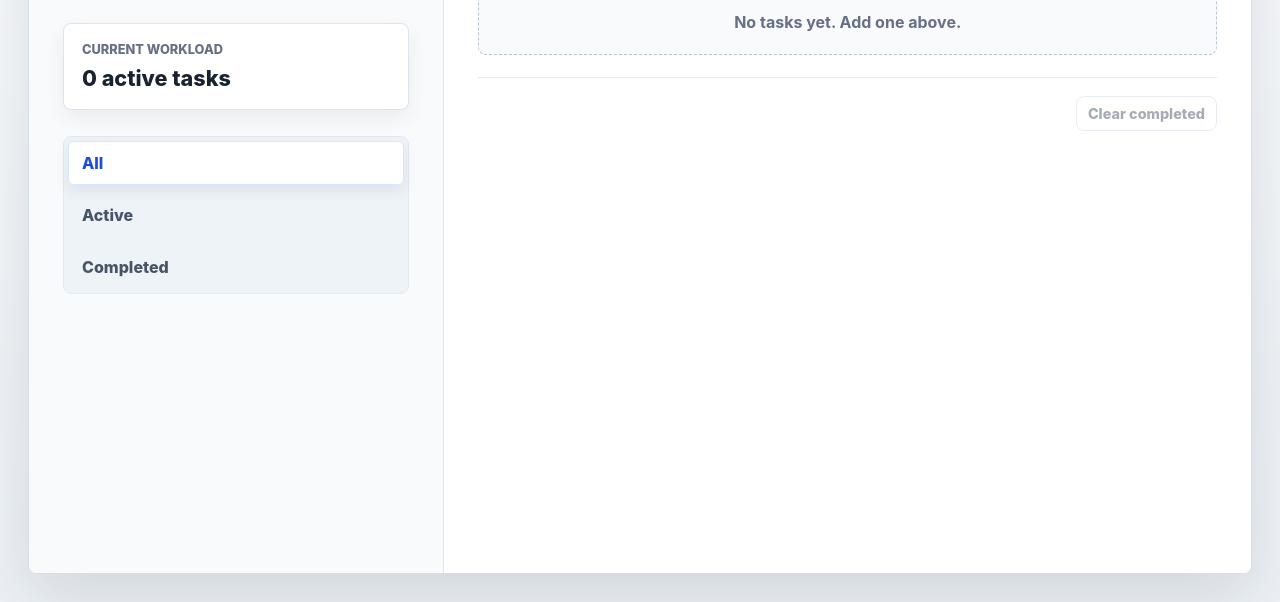
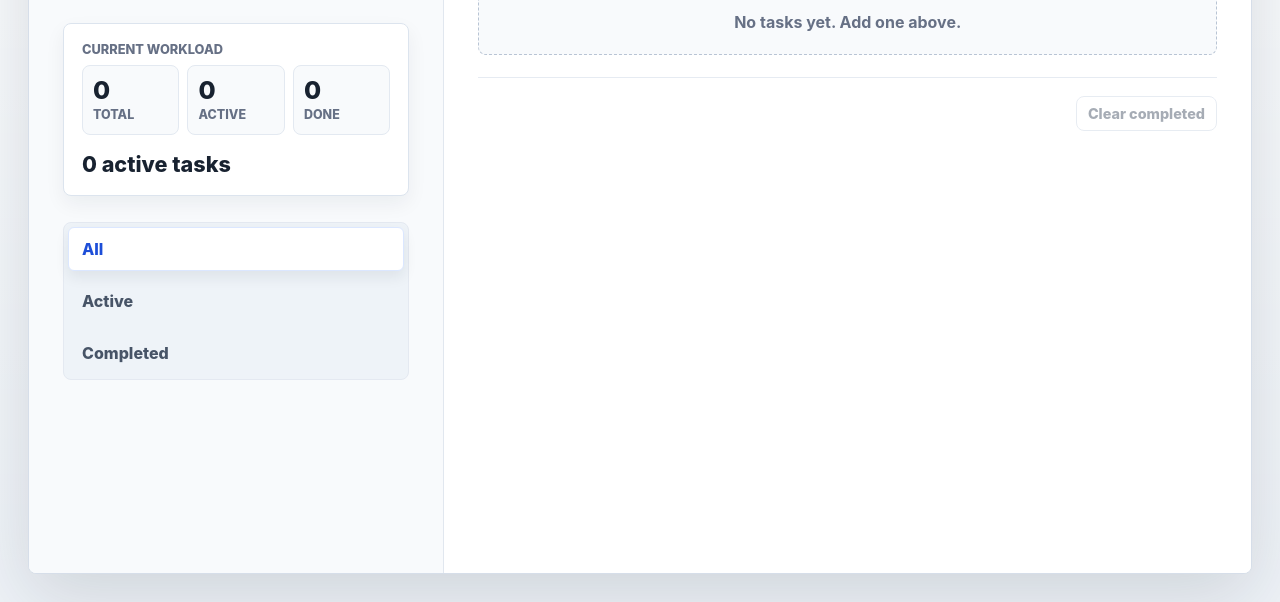
Before and after one commit to BUSISWABILIBILI/todo-list, a website with bundled scripts: page index.html in a window 1280 px wide. Shown: the part 198-800 px from the top of the page. Built offline with nearby package versions, Linux system fonts and the light colour scheme.

Commit message:
Add sidebar task summary stats

```diff
--- a/index.html
+++ b/index.html
@@ -21,6 +21,20 @@
 
           <div class="status-panel">
             <p class="status-label">Current workload</p>
+            <div class="stats-grid" aria-label="Task summary">
+              <article class="stat-card">
+                <span class="stat-value" id="total-count">0</span>
+                <span class="stat-label">Total</span>
+              </article>
+              <article class="stat-card">
+                <span class="stat-value" id="active-count">0</span>
+                <span class="stat-label">Active</span>
+              </article>
+              <article class="stat-card">
+                <span class="stat-value" id="completed-count">0</span>
+                <span class="stat-label">Done</span>
+              </article>
+            </div>
             <p class="todo-count" id="todo-count">0 active tasks</p>
           </div>
 
--- a/public/styles.css
+++ b/public/styles.css
@@ -131,6 +131,36 @@ h1 {
   margin: 0 0 8px;
   color: var(--muted);
   font-size: 0.8rem;
+  font-weight: 800;
+  text-transform: uppercase;
+}
+
+.stats-grid {
+  display: grid;
+  grid-template-columns: repeat(3, 1fr);
+  gap: 8px;
+}
+
+.stat-card {
+  display: grid;
+  gap: 4px;
+  min-width: 0;
+  border: 1px solid #e3e9f1;
+  border-radius: 8px;
+  padding: 12px 10px;
+  background: #f8fafc;
+}
+
+.stat-value {
+  color: var(--text);
+  font-size: 1.55rem;
+  font-weight: 850;
+  line-height: 1;
+}
+
+.stat-label {
+  color: var(--muted);
+  font-size: 0.78rem;
   font-weight: 800;
   text-transform: uppercase;
 }
@@ -358,7 +388,7 @@ h1 {
 }
 
 .todo-count {
-  margin: 0;
+  margin: 16px 0 0;
   color: var(--text);
   font-size: 1.35rem;
   font-weight: 800;
@@ -397,6 +427,10 @@ h1 {
     text-align: center;
   }
 
+  .stats-grid {
+    grid-template-columns: repeat(3, minmax(0, 1fr));
+  }
+
   .todo-list {
     max-height: none;
   }
@@ -413,6 +447,10 @@ h1 {
 
   .todo-entry button {
     width: 100%;
+  }
+
+  .stats-grid {
+    grid-template-columns: 1fr;
   }
 
   .todo-item {
--- a/src/script.js
+++ b/src/script.js
@@ -6,6 +6,9 @@ const todoInput = document.querySelector("#todo-input");
 const todoList = document.querySelector("#todo-list");
 const todoFilters = document.querySelector("#todo-filters");
 const todoCount = document.querySelector("#todo-count");
+const totalCount = document.querySelector("#total-count");
+const activeCount = document.querySelector("#active-count");
+const completedCount = document.querySelector("#completed-count");
 const clearCompletedButton = document.querySelector("#clear-completed");
 const emptyState = document.querySelector("#empty-state");
 
@@ -141,12 +144,15 @@ function updateFilterButtons() {
 }
 
 function updateTodoFooter() {
-  const activeCount = todos.filter((todo) => !todo.completed).length;
-  const completedCount = todos.length - activeCount;
-  const taskLabel = activeCount === 1 ? "task" : "tasks";
+  const activeTotal = todos.filter((todo) => !todo.completed).length;
+  const completedTotal = todos.length - activeTotal;
+  const taskLabel = activeTotal === 1 ? "task" : "tasks";
 
-  todoCount.textContent = `${activeCount} active ${taskLabel}`;
-  clearCompletedButton.disabled = completedCount === 0;
+  totalCount.textContent = todos.length;
+  activeCount.textContent = activeTotal;
+  completedCount.textContent = completedTotal;
+  todoCount.textContent = `${activeTotal} active ${taskLabel}`;
+  clearCompletedButton.disabled = completedTotal === 0;
 }
 
 function updateEmptyState(visibleCount) {
```
Also changed, not shown: public/index.html (+14 -0 lines), README.md. Lines whose indentation alone changed are shown as unchanged.
